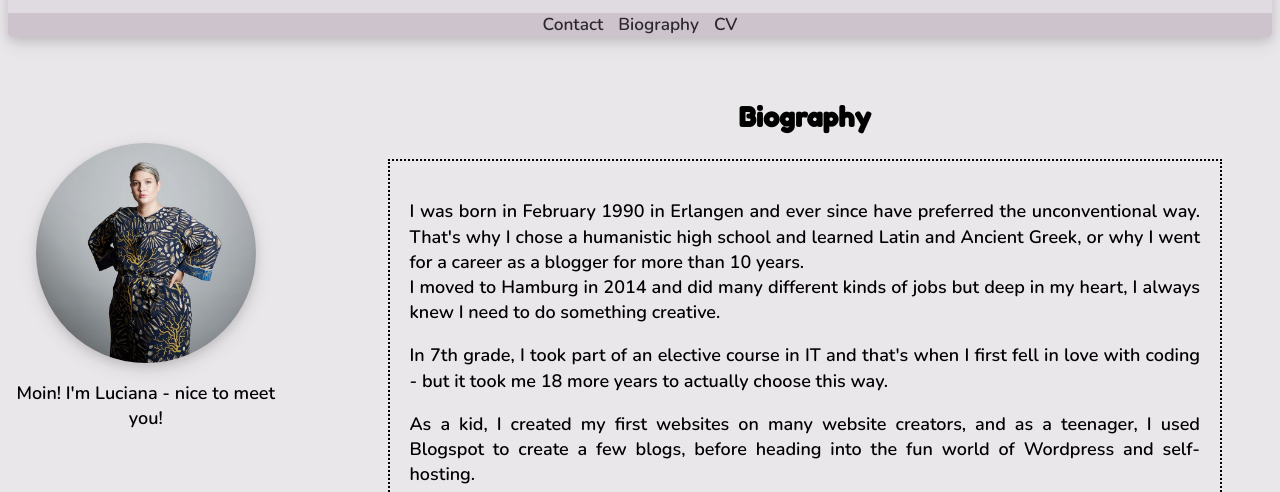
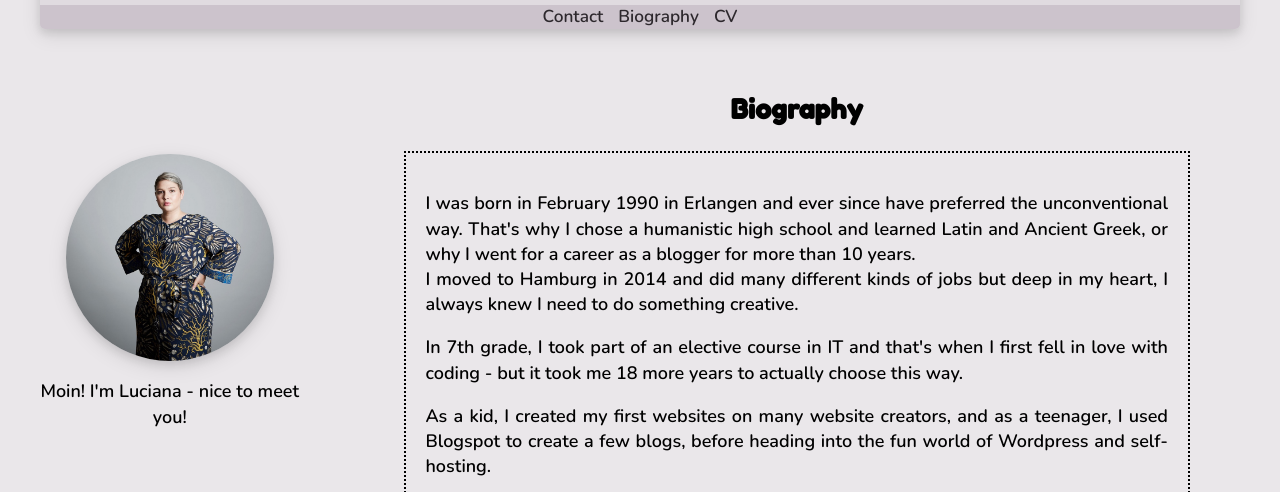
Before and after one commit to luziehtan/personal-website, a website: page index.html in a window 1280 px wide. Shown: the part 94-586 px from the top of the page. Drawn offline with nearby package versions, Linux system fonts and the light colour scheme.

Commit message:
Change media body

```diff
--- a/styles/_base.css
+++ b/styles/_base.css
@@ -9,3 +9,10 @@ body {
   font-size: 112.5%;
   background-color: #eae7ea;
 }
+
+@media (min-width: 600px) {
+  body {
+    max-width: 1200px;
+    margin: 0 auto;
+  }
+}
```
